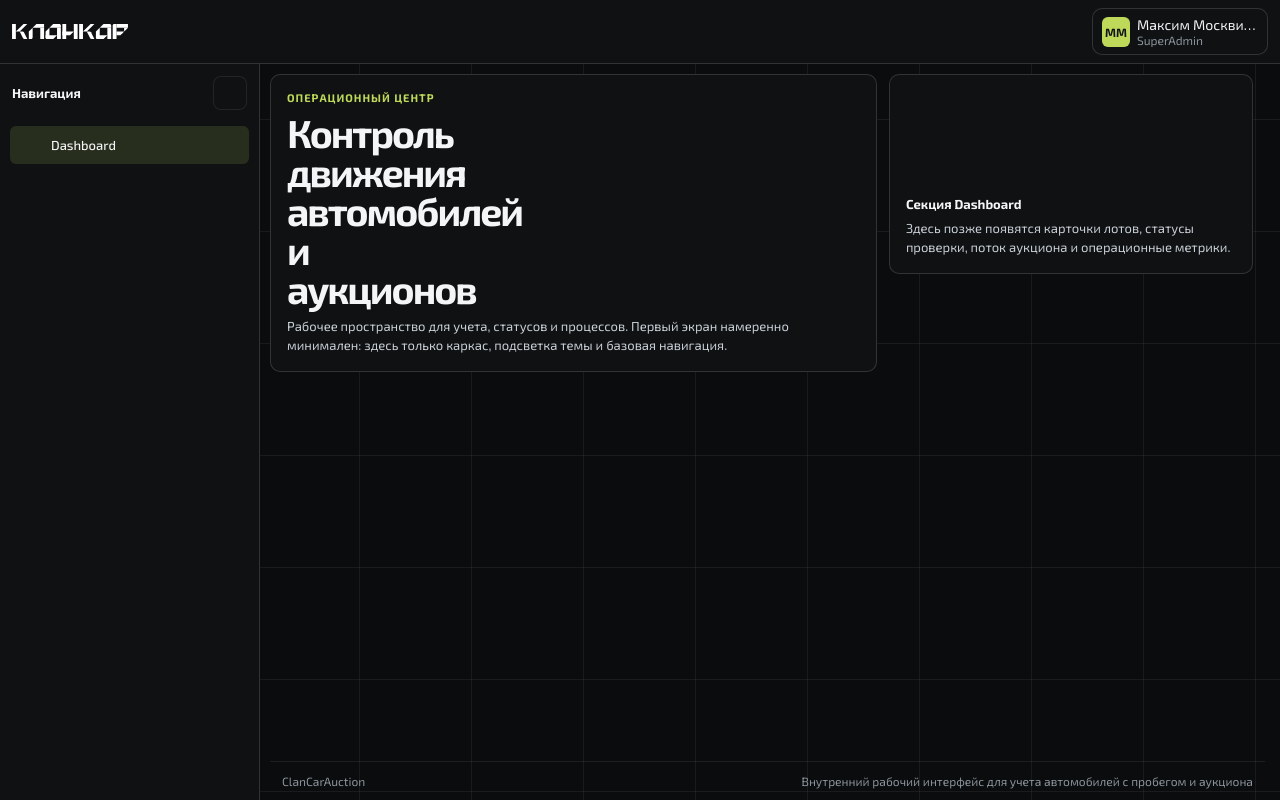
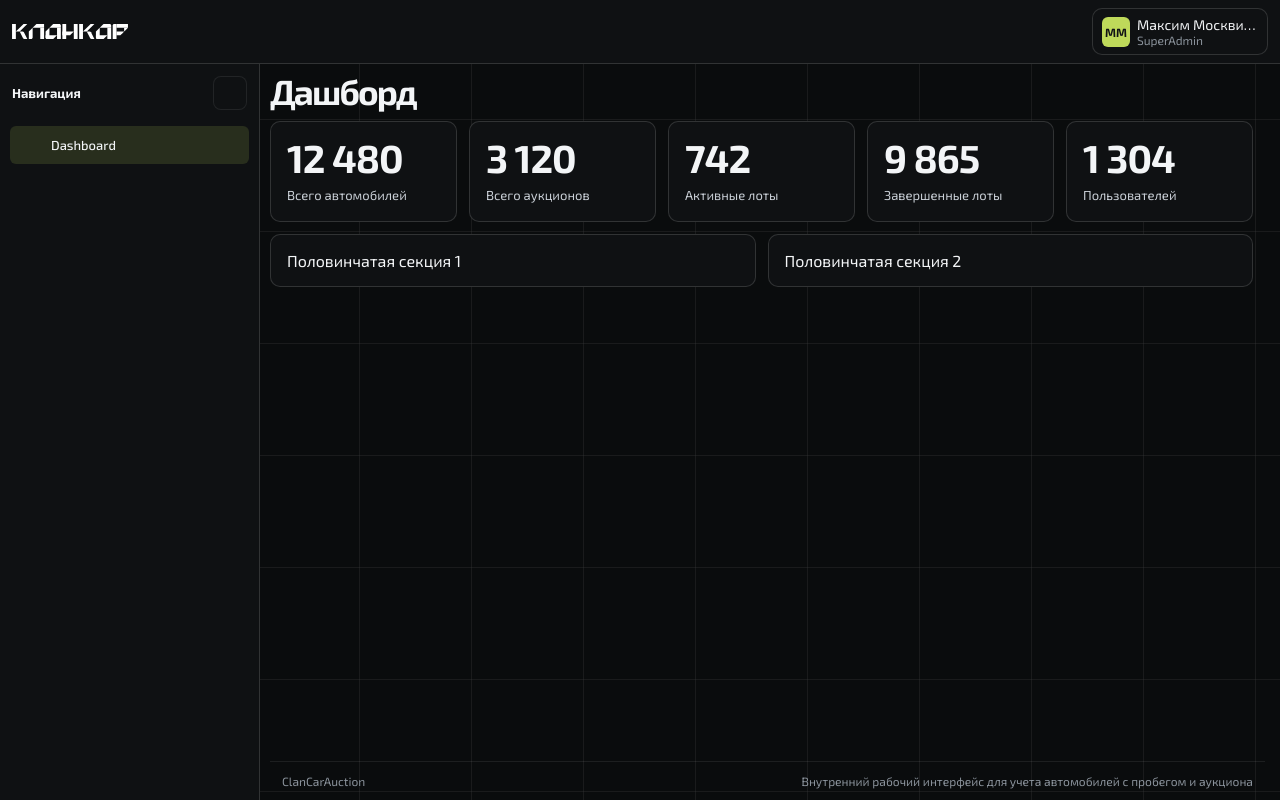
Before and after one commit to onemv/clancar, a Next.js app in the folder apps/frontend/: page / in a window 1280 px wide. Built offline with nearby package versions, Linux system fonts and the light colour scheme; some icons are missing.

Commit message:
feat: добавить заголовок и карточки метрик дашборда

```diff
--- a/apps/frontend/src/screens/DashboardScreen/DashboardScreen.module.scss
+++ b/apps/frontend/src/screens/DashboardScreen/DashboardScreen.module.scss
@@ -1,77 +1,29 @@
-/* Стили стартового dashboard-экрана. */
-.content {
-  display: grid;
-  gap: var(--workspace-section-gap);
+.pageTitle {
+  margin: 0;
+  color: var(--color-text-primary);
+  font-size: 35px;
+  line-height: 1;
+  letter-spacing: -2px;
 }
 
-@media (min-width: 1280px) {
-  .content {
-    /* На больших экранах dashboard становится двухколоночным. */
-    grid-template-columns: minmax(0, 1.3fr) minmax(320px, 0.78fr);
-    align-items: start;
-  }
+.metricCard {
+  display: grid;
+  gap: 10px;
+  align-content: end;
 }
 
-.hero {
-  /* Главный вводный блок слева. */
-  display: flex;
-  flex-direction: column;
-  gap: 9px;
-  min-width: 0;
-  padding: var(--workspace-surface-padding);
-  border-radius: var(--radius-lg);
-  min-height: 200px;
-  justify-content: flex-end;
-}
-
-.kicker {
+.metricValue {
   margin: 0;
-  color: var(--color-accent);
-  font-size: 11px;
-  font-weight: 700;
-  letter-spacing: 1px;
-  text-transform: uppercase;
-}
-
-.title {
-  margin: 0;
-  max-width: 192px;
   color: var(--color-text-primary);
   font-size: 39px;
   font-weight: 700;
   line-height: 1;
-  letter-spacing: -2px;
+  letter-spacing: -1px;
 }
 
-.description {
-  max-width: 928px;
+.metricLabel {
   margin: 0;
   color: var(--color-text-secondary);
   font-size: 13px;
-  line-height: 1.45;
+  line-height: 1.35;
 }
-
-.placeholder {
-  /* Временный правый блок-заглушка под будущие модули dashboard. */
-  display: flex;
-  flex-direction: column;
-  justify-content: flex-end;
-  gap: 7px;
-  min-width: 0;
-  padding: var(--workspace-surface-padding);
-  border-radius: var(--radius-lg);
-  min-height: 200px;
-}
-
-.placeholderLabel {
-  color: var(--color-text-primary);
-  font-size: 13px;
-  font-weight: 700;
-}
-
-.placeholderText {
-  margin: 0;
-  color: var(--color-text-secondary);
-  font-size: 13px;
-  line-height: 1.45;
-}
--- a/apps/frontend/src/screens/DashboardScreen/DashboardScreen.tsx
+++ b/apps/frontend/src/screens/DashboardScreen/DashboardScreen.tsx
@@ -1,28 +1,43 @@
 import styles from "./DashboardScreen.module.scss";
 import { WorkspaceShell } from "@/layers/WorkspaceShell/WorkspaceShell";
 import { PageLayout } from "@/layers/PageLayout/PageLayout";
-import { GlassSurface } from "@/components/GlassSurface/GlassSurface";
+import sectionStyles from "@/components/WorkspaceSection/WorkspaceSection.module.scss";
+import { WorkspaceSection } from "@/components/WorkspaceSection/WorkspaceSection";
 
 export function DashboardScreen() {
   return (
     <WorkspaceShell>
-      <PageLayout contentClassName={styles.content}>
-        <GlassSurface className={styles.hero}>
-          <p className={styles.kicker}>Операционный центр</p>
-          <h2 className={styles.title}>Контроль движения автомобилей и аукционов</h2>
-          <p className={styles.description}>
-            Рабочее пространство для учета, статусов и процессов. Первый экран намеренно
-            минимален: здесь только каркас, подсветка темы и базовая навигация.
-          </p>
-        </GlassSurface>
+      <PageLayout
+        header={<h1 className={styles.pageTitle}>Дашборд</h1>}
+        contentClassName={sectionStyles.workspaceSections}
+      >
+        <WorkspaceSection className={styles.metricCard} span={1}>
+          <p className={styles.metricValue}>12 480</p>
+          <p className={styles.metricLabel}>Всего автомобилей</p>
+        </WorkspaceSection>
 
-        <GlassSurface className={styles.placeholder}>
-          <div className={styles.placeholderLabel}>Секция Dashboard</div>
-          <p className={styles.placeholderText}>
-            Здесь позже появятся карточки лотов, статусы проверки, поток аукциона и
-            операционные метрики.
-          </p>
-        </GlassSurface>
+        <WorkspaceSection className={styles.metricCard} span={1}>
+          <p className={styles.metricValue}>3 120</p>
+          <p className={styles.metricLabel}>Всего аукционов</p>
+        </WorkspaceSection>
+
+        <WorkspaceSection className={styles.metricCard} span={1}>
+          <p className={styles.metricValue}>742</p>
+          <p className={styles.metricLabel}>Активные лоты</p>
+        </WorkspaceSection>
+
+        <WorkspaceSection className={styles.metricCard} span={1}>
+          <p className={styles.metricValue}>9 865</p>
+          <p className={styles.metricLabel}>Завершенные лоты</p>
+        </WorkspaceSection>
+
+        <WorkspaceSection className={styles.metricCard} span={1}>
+          <p className={styles.metricValue}>1 304</p>
+          <p className={styles.metricLabel}>Пользователей</p>
+        </WorkspaceSection>
+
+        <WorkspaceSection size="1/2">Половинчатая секция 1</WorkspaceSection>
+        <WorkspaceSection size="1/2">Половинчатая секция 2</WorkspaceSection>
       </PageLayout>
     </WorkspaceShell>
   );
```
